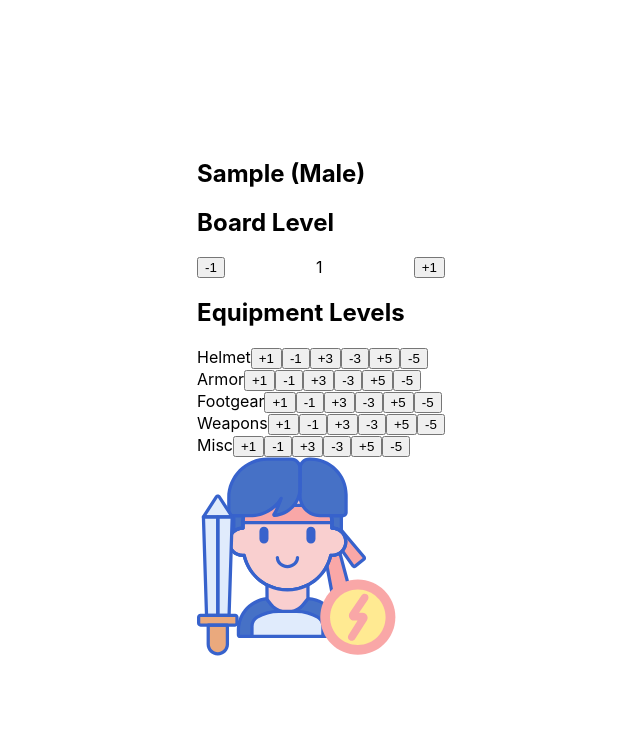
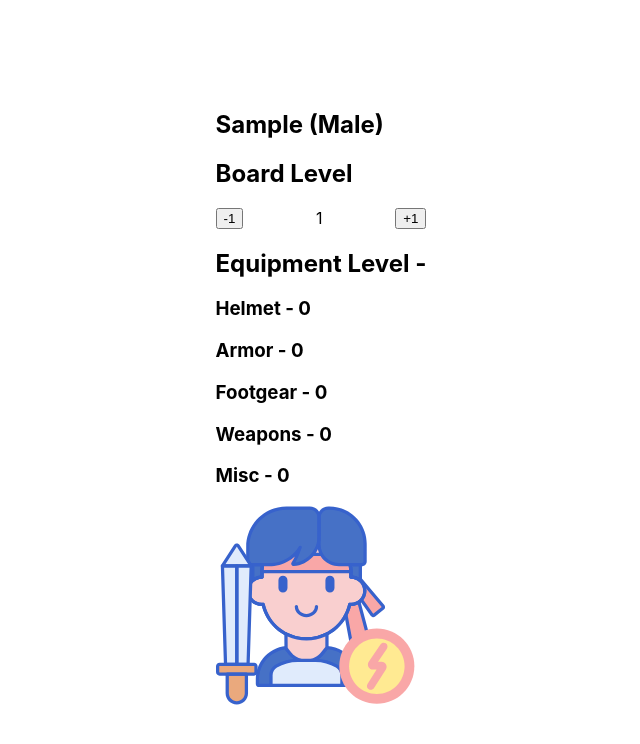
Before and after one commit to CodeyPacker/munchkin, a Next.js app: page / in a window 1280 px wide. Both pictures are taken after typing "Sample" into the empty fields and a click on the button "Submit". Shown: the top 744 px of the page, without its empty margins (319-959 px from the left). Built offline with nearby package versions, Linux system fonts and the light colour scheme.

Commit message:
Added reusable equipment component

```diff
--- a/components/CharacterScreen.js
+++ b/components/CharacterScreen.js
@@ -1,10 +1,8 @@
 import _JSXStyle from "styled-jsx/style";
 import Image from "next/image";
 import Equipment from "./Equipment";
-console.log(Equipment);
 
 const CharacterScreen = ({ playerLevel, handleLevelChange, name, gender, activeScreen, equipmentLevel }) => {
-  console.log(activeScreen);
   return (
     <div className={activeScreen !== "character-screen" ? "hide" : "show"}>
       <h2>{name} ({gender})</h2>
@@ -12,10 +10,10 @@ const CharacterScreen = ({ playerLevel, handleLevelChange, name, gender, activeS
       <div className="character-level">
         <button onClick={() => handleLevelChange("setPlayerLevel", -1)}>-1</button>
         <span>{playerLevel}</span>
-        <button onClick={() => handleLevelChange(1)}>+1</button>
+        <button onClick={() => handleLevelChange("setPlayerLevel", +1)}>+1</button>
       </div>
       <div className="character-power">
-        <h2>Equipment Levels</h2>
+        <h2>Equipment Level - </h2>
         <Equipment type="Helmet"/>
         <Equipment type="Armor"/>
         <Equipment type="Footgear"/>
--- a/components/Equipment.js
+++ b/components/Equipment.js
@@ -1,13 +1,22 @@
+import { useState } from "react";
+
 const Equipment = ({type}) => {
+  const [showButtons, setShowButtons] = useState(false);
+  const [powerLevel, setPowerLevel] = useState(0)
+  const handleShowButtons = () => setShowButtons(prevShow => !prevShow)
+  const handlePowerLevelChange = (amount) => setPowerLevel(prevPower => prevPower + amount)
+
   return (
     <div>
-      <span>{type}</span>
-      <button onClick={() => handleLevelChange("setEquipment", +1)}>+1</button>
-      <button onClick={() => handleLevelChange("setEquipmentLevel", -1)}>-1</button>
-      <button onClick={() => handleLevelChange("setEquipmentLevel", +3)}>+3</button>
-      <button onClick={() => handleLevelChange("setEquipmentLevel", -3)}>-3</button>
-      <button onClick={() => handleLevelChange("setEquipmentLevel", +5)}>+5</button>
-      <button onClick={() => handleLevelChange("setEquipmentLevel", -5)}>-5</button>
+      <h3 onClick={() => handleShowButtons()}>{type} - {powerLevel}</h3>
+      <div className={!showButtons ? "hide" : "show"}>
+        <button onClick={() => handlePowerLevelChange(+1)}>+1</button>
+        <button onClick={() => handlePowerLevelChange(-1)}>-1</button>
+        <button onClick={() => handlePowerLevelChange(+3)}>+3</button>
+        <button onClick={() => handlePowerLevelChange(-3)}>-3</button>
+        <button onClick={() => handlePowerLevelChange(+5)}>+5</button>
+        <button onClick={() => handlePowerLevelChange(-5)}>-5</button>
+      </div>
     </div>
   )
 }
```
